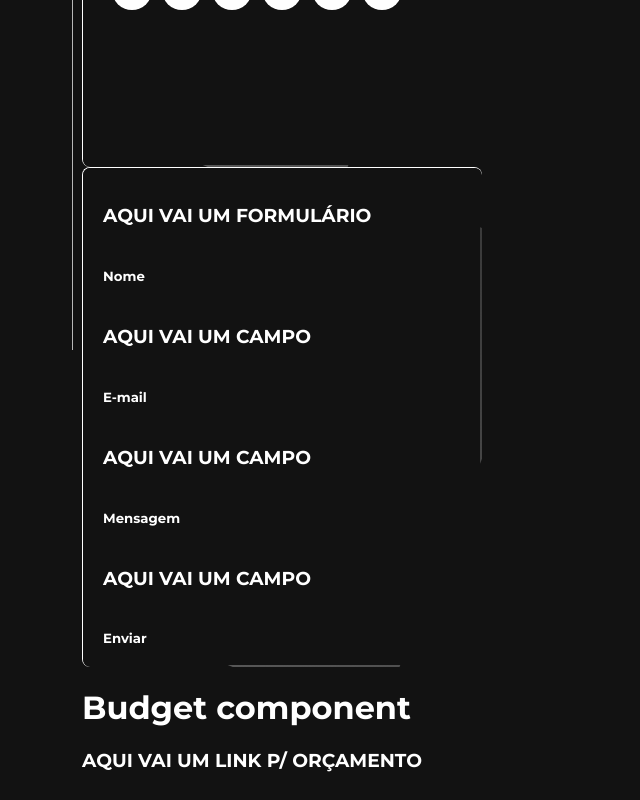
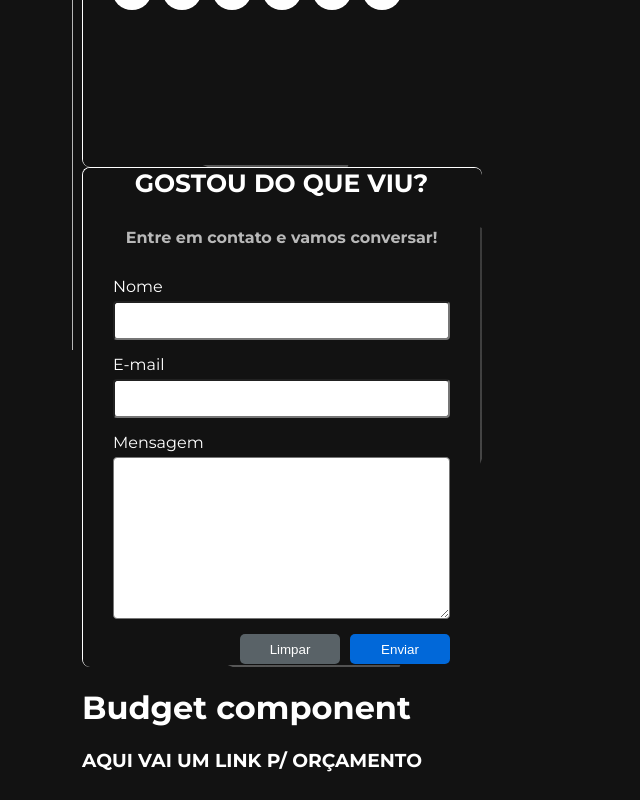
Before and after one commit to marcusviniciusmo/Sara_Vertuan_Profile_Website, a React (Create React App) app in the folder frontend/: page /contact in a window 1280 px wide. Shown: the part 495-1295 px from the top of the page, without its empty margins (0-640 px from the left). Built offline with nearby package versions, Linux system fonts and the light colour scheme.

Commit message:
Unfinished: Form component styling

```diff
--- a/frontend/src/components/Form/index.tsx
+++ b/frontend/src/components/Form/index.tsx
@@ -1,5 +1,6 @@
 import { useGlobalContext } from "context";
 import { ContactCardContainer, ContactCardContent } from "styles/ContactCard";
+import { Strong, Span, Column, Input, Row, Textarea, Button } from "./styles";
 
 export function Form() {
   const { theme } = useGlobalContext();
@@ -7,18 +8,33 @@ export function Form() {
   return (
     <ContactCardContainer theme={theme} width={40}>
       <ContactCardContent theme={theme} width={40}>
-        <h1>FORM Component</h1>
+        <form action="mailto:saracvertuan@gmail.com" method="POST">
+          <Strong>Gostou do que  viu?</Strong>
 
-        <h3>AQUI VAI UM FORMULÁRIO</h3>
-        <h5>Nome</h5>
-        <h3>AQUI VAI UM CAMPO</h3>
-        <h5>E-mail</h5>
-        <h3>AQUI VAI UM CAMPO</h3>
-        <h5>Mensagem</h5>
-        <h3>AQUI VAI UM CAMPO</h3>
+          <Span theme={theme}>
+            Entre em contato e vamos conversar!
+          </Span>
 
-        <h5>Enviar</h5>
-        <h3>AQUI VAI UM BOTÃO</h3>
+          <Column>
+            <label htmlFor="fieldName">Nome</label>
+            <Input type="text" id="fieldName" />
+          </Column>
+
+          <Column>
+            <label htmlFor="fieldEmail">E-mail</label>
+            <Input type="email" id="fieldEmail" />
+          </Column>
+
+          <Column>
+            <label htmlFor="fieldMessage">Mensagem</label>
+            <Textarea id="fieldMessage" cols={30} rows={10} />
+          </Column>
+
+          <Row>
+            <Button type="button" value="Limpar" background='#596267' />
+            <Button type="submit" value="Enviar" background='#0168D9' />
+          </Row>
+        </form>
       </ContactCardContent>
     </ContactCardContainer>
   );
--- /dev/null
+++ b/frontend/src/components/Form/styles.tsx
@@ -0,0 +1,65 @@
+import { InputHTMLAttributes, TextareaHTMLAttributes } from "react";
+import styled from "styled-components";
+
+interface InputProps extends InputHTMLAttributes<HTMLElement> {};
+interface TextareaProps extends TextareaHTMLAttributes<HTMLElement> {};
+
+interface ButtonProps {
+  background?: string;
+};
+
+export const Strong = styled.strong`
+  font-size: 2.5rem;
+  text-align: center;
+  text-transform: uppercase;
+  display: block;
+`;
+
+export const Span = styled.span`
+  color: var(--colorSecondary${(props) => props.theme});
+  font-weight: bold;
+  text-align: center;
+  margin-block: 3rem;
+  display: block;
+`;
+
+export const Column = styled.div`
+  margin-bottom: 1.5rem;
+  padding-inline: 1rem;
+  display: flex;
+  flex-direction: column;
+  gap: 0.5rem;
+`;
+
+export const Input = styled.input<InputProps>`
+  height: 2.5rem;
+  border-radius: 0.4rem;
+  padding: 0.5rem 1rem;
+  `;
+
+export const Row = styled.div`
+  padding-inline: 1rem;
+  display: flex;
+  flex-direction: row;
+  justify-content: right;
+  gap: 1rem;
+  `;
+
+export const Textarea = styled.textarea<TextareaProps>`
+  border-radius: 0.4rem;
+  padding: 0.5rem 1rem;
+`;
+
+export const Button = styled.input<ButtonProps>`
+  background: ${(props) => props.background};
+  color: #FFFFFF;
+  width: 10rem;
+  height: 3rem;
+  border-radius: 0.5rem;
+  border: none;
+  cursor: pointer;
+
+  &:hover {
+    opacity: 0.7;
+  }
+`;
```
